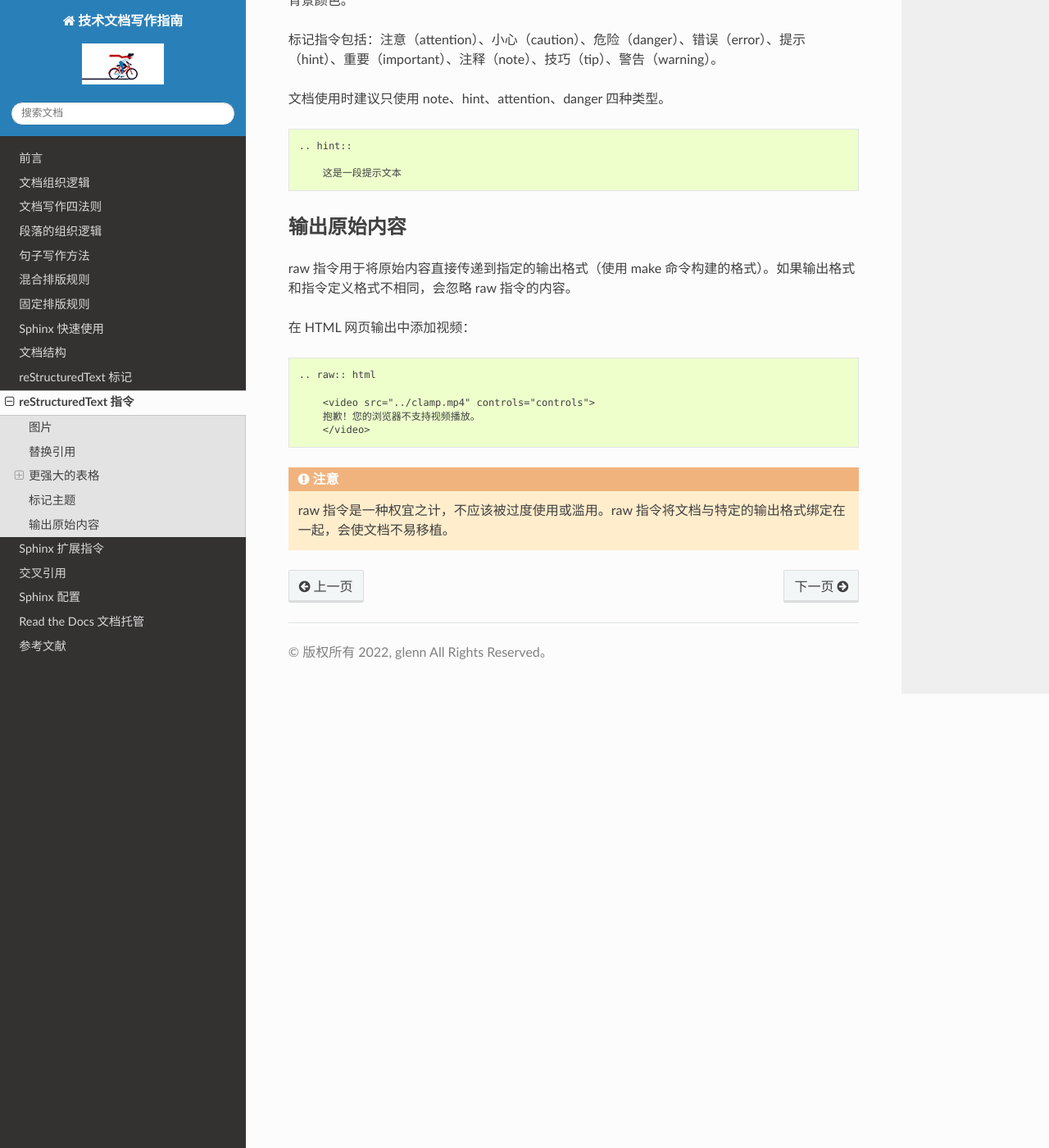
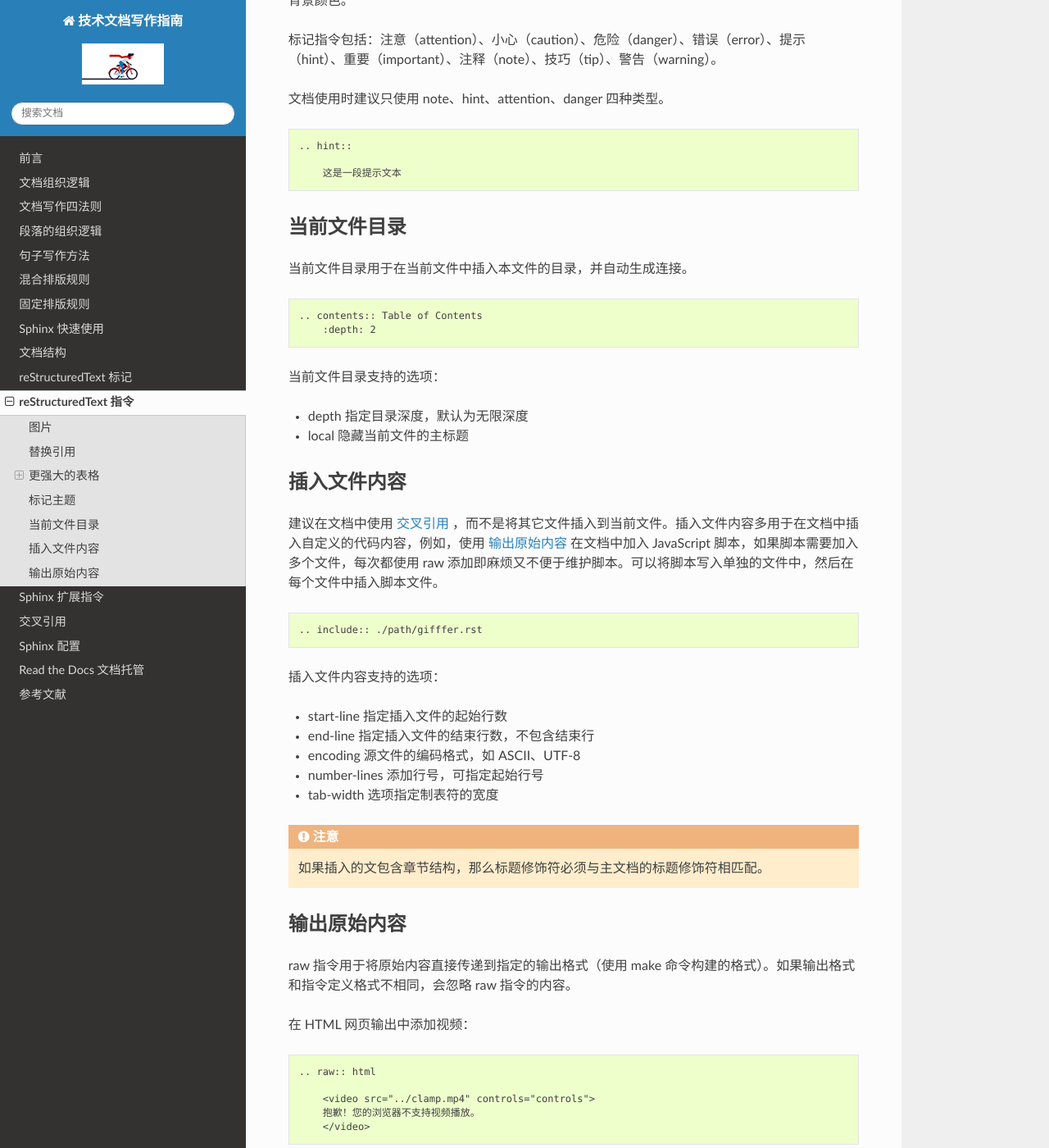
Before and after one commit to dongxg-top/write_the_document, a Sphinx documentation site: the page built from docs/source/restructuredtext_directives.rst, in a window 1280 px wide and 1400 px high, scrolled down 2415 px. Shown: the whole window at 82% size. Built offline with Sphinx 7.4.7 and the Read the Docs theme 2.0.0, drawn with Linux system fonts in a browser that asks for light colours.

Commit message:
add restructuredtext_directives

```diff
--- a/docs/source/restructuredtext_directives.rst
+++ b/docs/source/restructuredtext_directives.rst
@@ -123,6 +123,43 @@ Sphinx 支持在表格中插入图片，通常不建议这么做，以免表格
 
         这是一段提示文本
 
+当前文件目录
+************************************
+
+当前文件目录用于在当前文件中插入本文件的目录，并自动生成连接。
+
+::
+
+    .. contents:: Table of Contents
+        :depth: 2
+
+当前文件目录支持的选项：
+
+- depth 指定目录深度，默认为无限深度
+- local 隐藏当前文件的主标题
+
+插入文件内容
+************************************
+
+建议在文档中使用 :doc:`sphinx_cross_referencing` ，而不是将其它文件插入到当前文件。插入文件内容多用于在文档中插入自定义的代码内容，例如，使用 `输出原始内容`_ 在文档中加入 JavaScript 脚本，如果脚本需要加入多个文件，每次都使用 raw 添加即麻烦又不便于维护脚本。可以将脚本写入单独的文件中，然后在每个文件中插入脚本文件。
+
+::
+
+    .. include:: ./path/gifffer.rst
+
+
+插入文件内容支持的选项：
+
+- start-line 指定插入文件的起始行数
+- end-line 指定插入文件的结束行数，不包含结束行
+- encoding 源文件的编码格式，如 ASCII、UTF-8
+- number-lines 添加行号，可指定起始行号
+- tab-width 选项指定制表符的宽度
+
+.. attention::
+
+    如果插入的文包含章节结构，那么标题修饰符必须与主文档的标题修饰符相匹配。
+
 输出原始内容
 ************************************
 
--- a/docs/source/sphinx_config.rst
+++ b/docs/source/sphinx_config.rst
@@ -3,7 +3,7 @@ Sphinx 配置
 
 每个 Sphinx 项目必须包含一个 conf.py 配置文件，其中包含定制 Sphinx 输入和输出行为的所有配置。
 
-配置文件在构建输出时作为 Python 代码执行，因此它可以执行任意复杂的代码。在配置时，如果没有特殊说明，值必须是字符串，并且默认值是空字符串。
+配置文件在构建输出时作为 Python 代码执行，因此它可以执行任意复杂的代码。在配置时，如果没有特殊说明，值必须是字符串，并且默认值是空字符串。定义相对路径时，以配置文件所在的目录为源目录。
 
 项目信息
 ************************************
@@ -54,6 +54,9 @@ exclude_patterns
     - ['library/xml.rst'] – 忽略 library/xml.rst 文件(替换条目 unused_docs)
     - ['library/xml'] – 忽略 library/xml 目录
     - ['\*\*/.svn'] – 忽略所有 .svn 目录
+
+templates_path
+    包含自定义模板的路径列表，在构建时，模板路径中的文件会覆盖主题文件的同名文件。
 
 rst_epilog
     将一段 reStructuredText 文本添加到每个 rst 源文件的末尾，需要注意同时会添加到 index.rst 文件末尾。一个例子：
```
